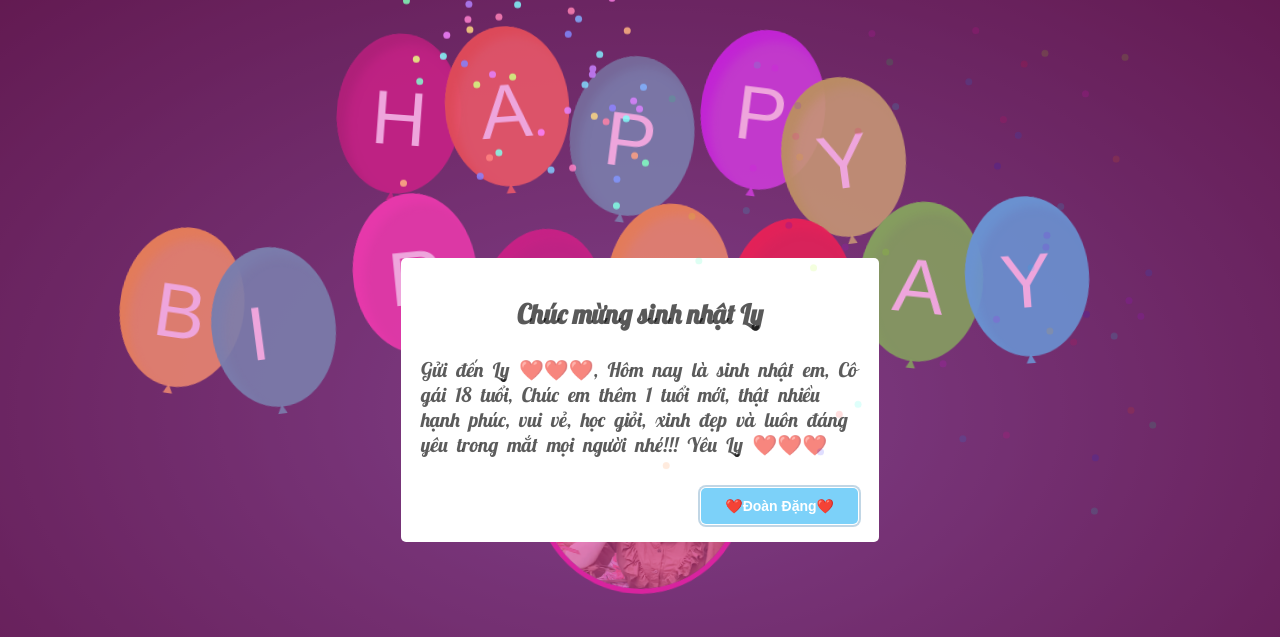
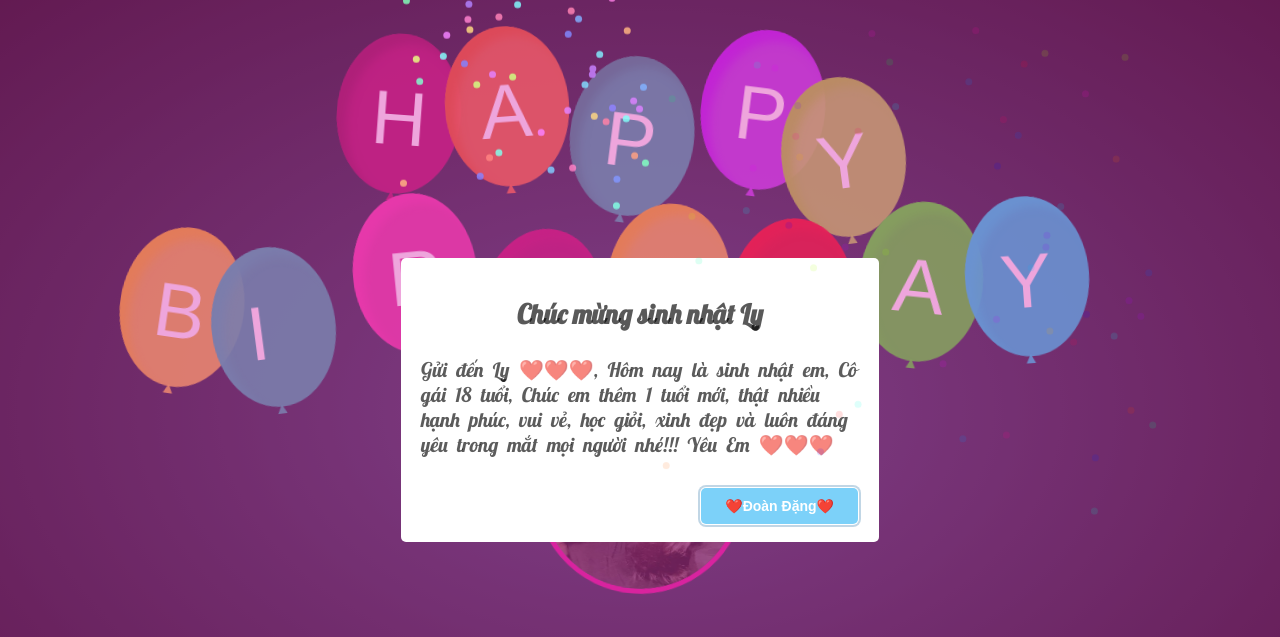
Before and after one commit to dangdoan99/ThaoLy, a plain HTML site: page ThaoLy/ThaoLy.html in a window 1280 px wide. Both pictures are taken after a click on the picture 639 px from the left and 498 px from the top of the page. Shown: the top 637 px of the page. Drawn offline with nearby package versions, Linux system fonts and the light colour scheme; a web font is replaced by a local one.

Commit message:
Update ThaoLy.html

```diff
--- a/ThaoLy/ThaoLy.html
+++ b/ThaoLy/ThaoLy.html
@@ -52,7 +52,7 @@
             </div>
             <div class="avatar">
 
-                <img src="./thaoly.png" alt="" class="avatar__img" onclick="showMessage()" />
+                <img src="./ly.jpg" alt="" class="avatar__img" onclick="showMessage()" />
 
                 <h1 onclick="showMessage()" class="avatar__title">Nguyễn Thảo Ly</h1>
             </div>
@@ -74,7 +74,7 @@
 
             swal({
                 title: "Chúc mừng sinh nhật Ly",
-                text: "Gửi đến Ly ❤️️❤️️❤️️, Hôm nay là sinh nhật em, Cô gái 18 tuổi, Chúc em thêm 1 tuổi mới, thật nhiều hạnh phúc, vui vẻ, học giỏi, xinh đẹp và luôn đáng yêu trong mắt mọi người nhé!!! Yêu Ly ❤️️❤️️❤️",
+                text: "Gửi đến Ly ❤️️❤️️❤️️, Hôm nay là sinh nhật em, Cô gái 18 tuổi, Chúc em thêm 1 tuổi mới, thật nhiều hạnh phúc, vui vẻ, học giỏi, xinh đẹp và luôn đáng yêu trong mắt mọi người nhé!!! Yêu Em ❤️️❤️️❤️",
                 button: {
                     text: "❤️️Đoàn Đặng❤️️",
                 },
```
